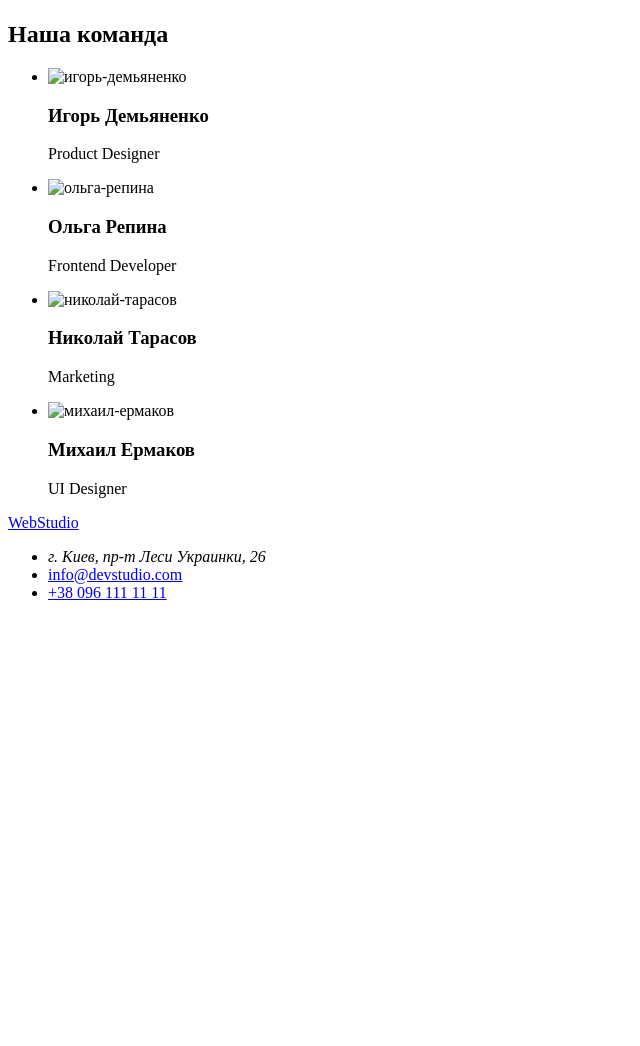
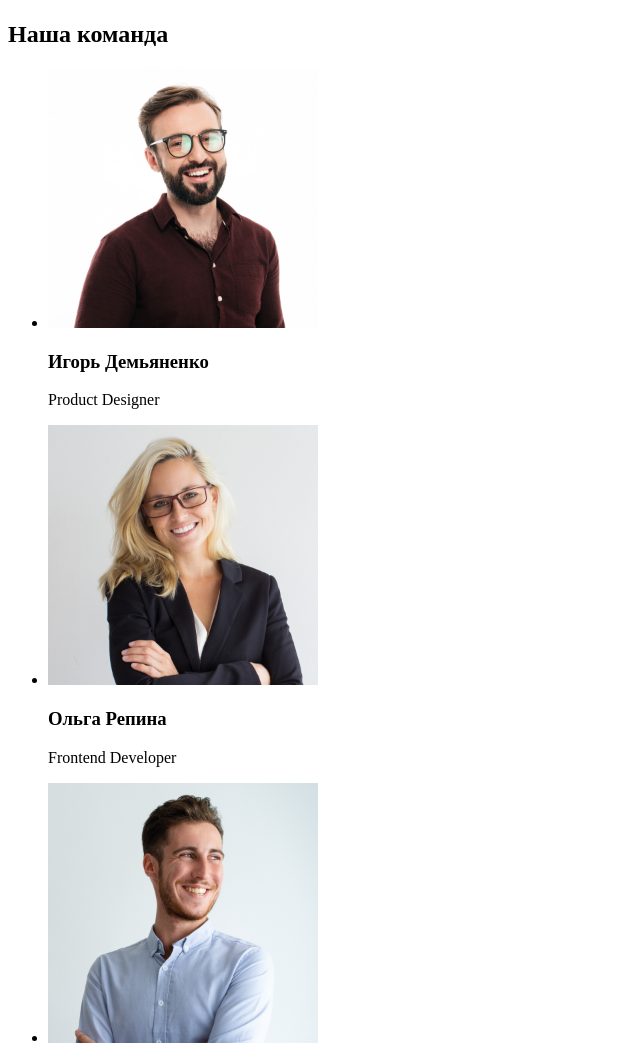
Before and after one commit to vladislav-kulachko/goit-markup-hw-01, a plain HTML site: page index.html in a window 1280 px wide. Shown: the part 1552-2598 px from the top of the page, without its empty margins (0-640 px from the left). Before the commit the page ends 2170 px from the top, so only its background shows below. Drawn offline with Linux system fonts and the light colour scheme; the site is published under a folder, as on GitHub Pages, so addresses that start at the root find nothing.

Commit message:
убирает слеши перед img

```diff
--- a/index.html
+++ b/index.html
@@ -63,19 +63,19 @@
     <section>
         <h2>Наша команда</h2>
         <ul>
-            <li><img src="/img/игорь-демьяненко.jpg" width="270" alt="игорь-демьяненко">
+            <li><img src="img/игорь-демьяненко.jpg" width="270" alt="игорь-демьяненко">
                 <h3>Игорь Демьяненко</h3>
                 <p>Product Designer</p>
             </li>
-            <li><img src="/img/ольга-репина.jpg" width="270" alt="ольга-репина">
+            <li><img src="img/ольга-репина.jpg" width="270" alt="ольга-репина">
                 <h3>Ольга Репина</h3>
                 <p>Frontend Developer</p>
             </li>
-            <li><img src="/img/николай-тарасов.jpg" width="270" alt="николай-тарасов">
+            <li><img src="img/николай-тарасов.jpg" width="270" alt="николай-тарасов">
                 <h3>Николай Тарасов</h3>
                 <p>Marketing</p>
             </li>
-            <li><img src="/img/михаил-ермаков.jpg" width="270" alt="михаил-ермаков">
+            <li><img src="img/михаил-ермаков.jpg" width="270" alt="михаил-ермаков">
                 <h3>Михаил Ермаков</h3>
                 <p>UI Designer</p>
             </li>
```
